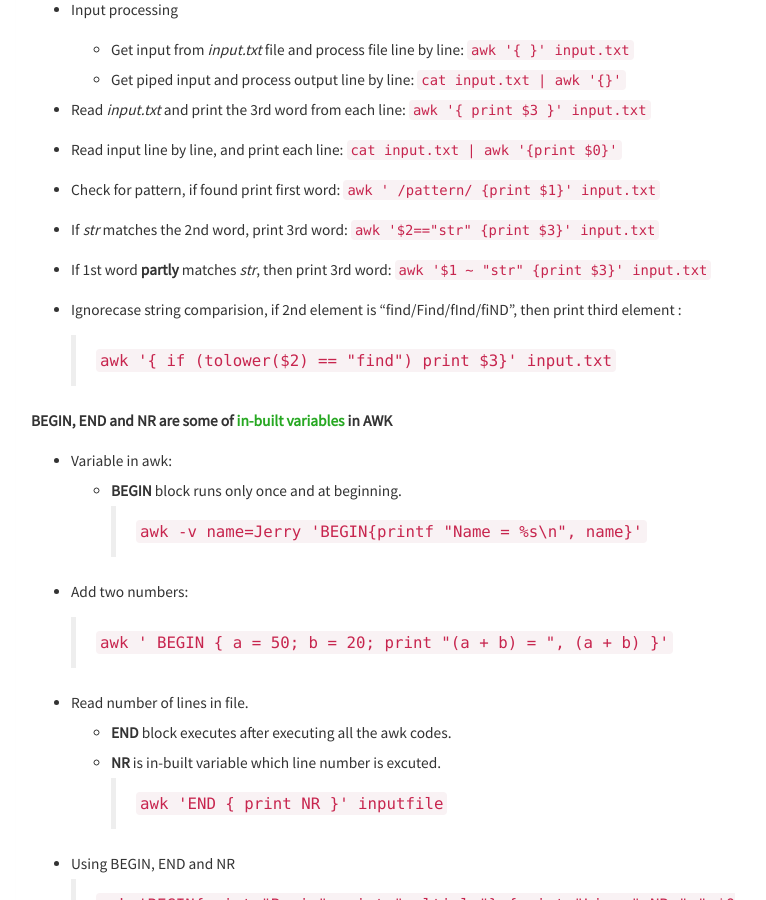
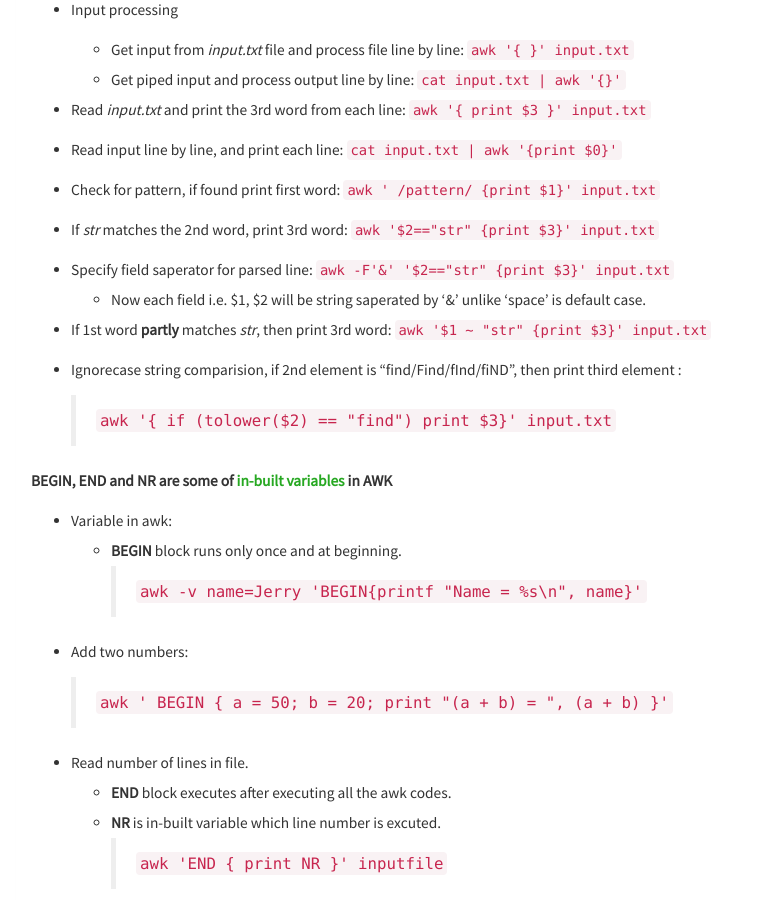
Before and after one commit to murarisumit/murarisumit.github.io, a Jekyll site: the page built from _posts/2016-04-25-Minimal-AWK-tutorial.md, in a window 1280 px wide and 900 px high, scrolled down 321 px. Shown: the whole window, without its empty margins (239-1005 px from the left). Built offline with Jekyll 4.4.1, drawn with Linux system fonts in a browser that asks for light colours; nearby versions of some CDN libraries.

Commit message:
added one example for field saperator for awk

```diff
--- a/_posts/2016-04-25-Minimal-AWK-tutorial.md
+++ b/_posts/2016-04-25-Minimal-AWK-tutorial.md
@@ -22,6 +22,9 @@ AWK is an interpreted programming language. It's designed for text processing. I
 *   Check for pattern, if found print first word: `awk ' /pattern/ {print $1}' input.txt`
 
 *   If _str_ matches the 2nd word, print 3rd word: `awk '$2=="str" {print $3}' input.txt`
+
+*   Specify field saperator for parsed line: `awk -F'&' '$2=="str" {print $3}' input.txt`
+    * Now each field i.e. $1, $2 will be string saperated by '&' unlike 'space' is default case.
 
 *   If 1st word **partly** matches _str_, then print 3rd word: `awk '$1 ~ "str" {print $3}' input.txt`
 
@@ -49,4 +52,5 @@ AWK is an interpreted programming language. It's designed for text processing. I
 
 *   Looping and other construct are also there, which you can read from [here](http://www.tutorialspoint.com/awk/awk_loops.htm), but above basic stuff will get you started.
 
+<br/>
 References: [Tutorials Point](http://www.tutorialspoint.com/awk/): http://www.tutorialspoint.com/awk/
```
